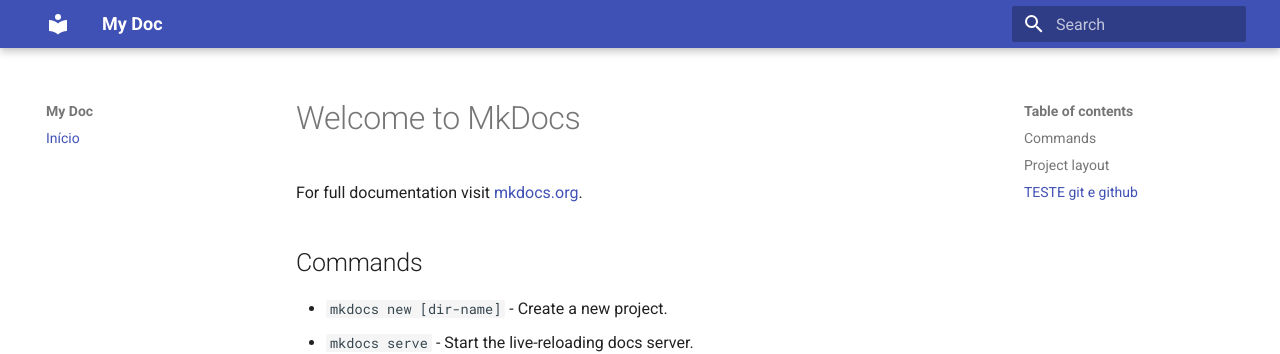
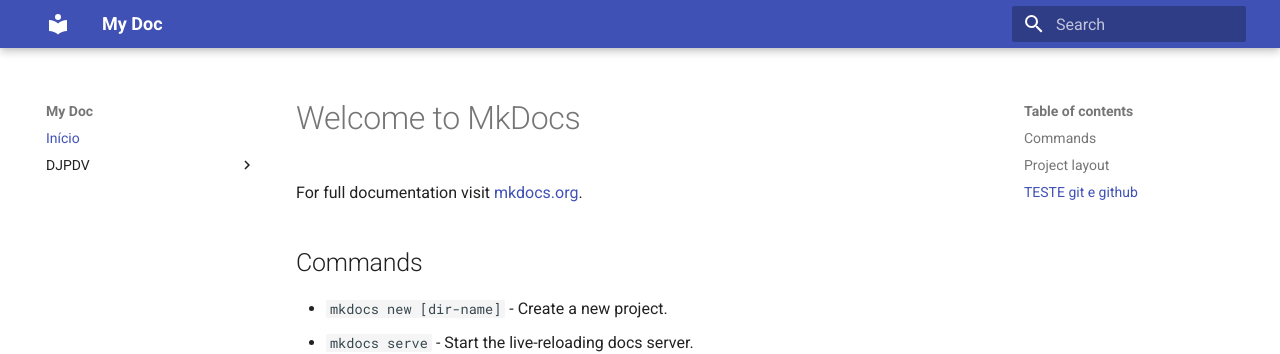
Before and after one commit to BrunoAttina/mkdocs-my-project, an MkDocs documentation site: the page built from docs/index.md, in a window 1280 px wide. Shown: the top 354 px of the page. Built offline with MkDocs 1.6.1 and Material for MkDocs 9.7.7, drawn with Linux system fonts in a browser that asks for light colours.

Commit message:
Introduzindo o Nav

```diff
--- a/mkdocs.yml
+++ b/mkdocs.yml
@@ -3,4 +3,6 @@
   name: material
 
 nav:
-  - Início: "index.md"
+  - Início: 'index.md'
+  - 'DJPDV':
+    - 'DJMonitor': 'djmonitor.md'
```
Also changed, not shown: site/404.html, site/index.html, site/search/search_index.json, site/sitemap.xml, 1 other file.
